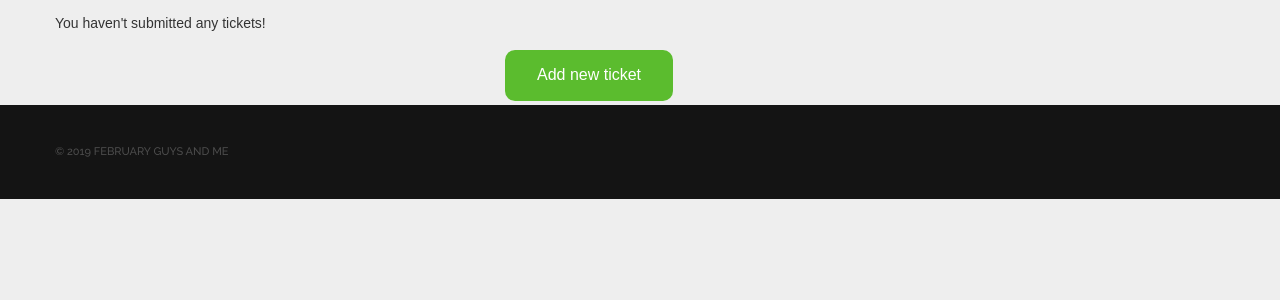
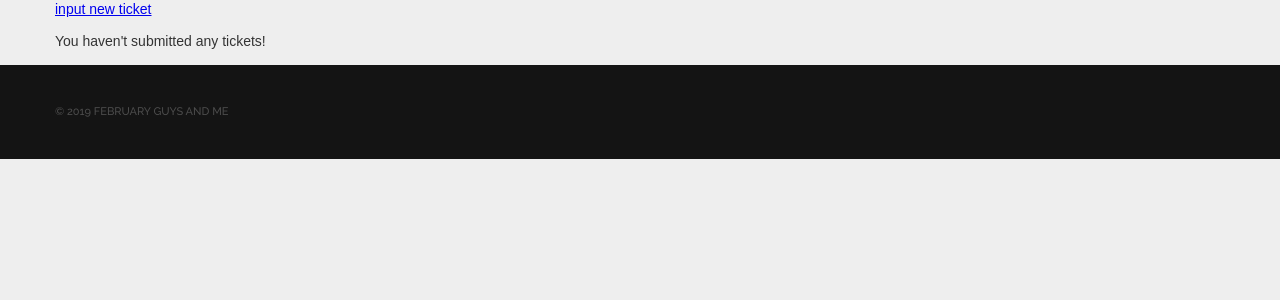
Before and after one commit to project-help-desk/Files, a PHP site: page /overwiew_page_new/UserTickets.php in a window 1280 px wide. Shown: the part 90-390 px from the top of the page. Run offline with PHP 8.4, Linux system fonts and the light colour scheme; a user stored in the database is signed in; data comes from the database, SQL or seed files in the repository; some libraries are stand-ins or nearby versions.

Commit message:
Revert "Merge branch 'master' of https://github.com/project-help-desk/Files"
This reverts commit df337d85d74668745ed844d1b90a894b6b67d0c2, reversing
changes made to 694afc5f13dd1e30a5ef923ef232b417d08fc857.

```diff
--- a/helpdesk-master/UserTickets.php
+++ b/helpdesk-master/UserTickets.php
@@ -26,6 +26,7 @@ and open the template in the editor.
             //{
             //    session_start();
             // }
+            echo '<a href="input_ticket.php">input new ticket</a>';
             include_once 'includes/dbh-inc.php';
             $user_id = $_SESSION['valid_id'];
             $TableName = "incident";
@@ -71,8 +72,10 @@ and open the template in the editor.
                 }
                 mysqli_stmt_close($stmt);
             }
+
             mysqli_close($conn);
-            echo "<a href=\"input_ticket.php\" class=\"button\">Add new ticket</a>";
+
+            echo "";
             ?>
         </div>
         <footer>
--- a/helpdesk-master/css/loginsystem.css
+++ b/helpdesk-master/css/loginsystem.css
@@ -18,13 +18,11 @@
 .form-div-login
 {
     margin: 150px auto;
-    margin-top:70px;
     width: 440px;
-    height: auto;
+    height: 340px;
     background-color: white;
-    margin-bottom: 120px;
+    margin-bottom: 265px;
     border-radius: 10px;
-
 }
 .form-style-login
 {
--- a/helpdesk-master/css/usertickets.css
+++ b/helpdesk-master/css/usertickets.css
@@ -7,52 +7,3 @@
     border: 1px solid #000;
     padding: 5px;
  }
- .button
- {
-     background-color: #5bbc2e;
-     border: none;
-     color: white;
-     padding: 15px 32px;
-     text-align: center;
-     text-decoration: none;
-     display: inline-block;
-     font-size: 16px;
-     margin: 4px 2px;
-     cursor: pointer;
-     border-radius: 10px;
-     margin-left: 450px;
- }
- .form-div-login
- {
-     margin: 150px auto;
-     width: 440px;
-     height: auto;
-     background-color: white;
-     margin-bottom: 265px;
-     border-radius: 10px;
-
- }
- .form-style-login
- {
-     width: 500px;
-     padding: 25px 70px;
-
- }
- input[type=submit]
- {
-     background-color: #5bbc2e;
-     border: none;
-     color: white;
-     padding: 15px 32px;
-     text-align: center;
-     text-decoration: none;
-     display: inline-block;
-     font-size: 16px;
-     margin: 4px 2px;
-     cursor: pointer;
-     border-radius: 10px;
-     margin-left: 75px;
- }
- h2{
-     padding-left: 25px;
- }
```
